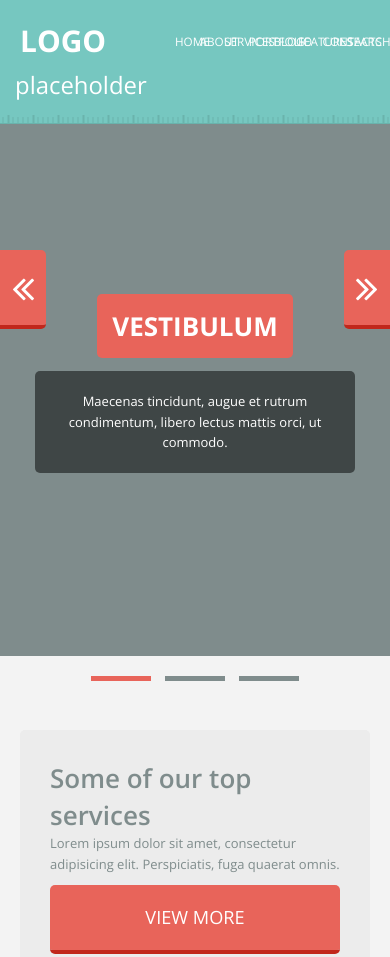
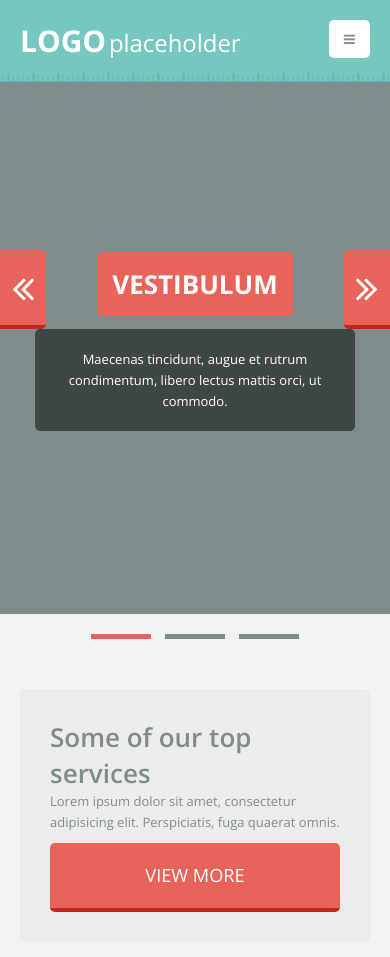
Before and after one commit to williamsdesigns/carloantest, a website: page index.html in a window 390 px wide. Shown: the top 957 px of the page. Drawn offline with nearby package versions, Linux system fonts and the light colour scheme.

Commit message:
navigation completed

```diff
--- a/dev/scss/core/_general.scss
+++ b/dev/scss/core/_general.scss
@@ -10,6 +10,7 @@ body{
 	@include font-size($fontSize);
 	color: $color--grey;
 	background-color: $color--dark;
+	overflow-x: hidden;
 }
 
 .clearfix:before,
@@ -30,3 +31,7 @@ blockquote{
 p{
 	line-height: 1.6em;
 }
+
+main{
+	@include transition(opacity 0.3s ease);
+}
--- a/dev/scss/core/_layout.scss
+++ b/dev/scss/core/_layout.scss
@@ -52,24 +52,61 @@
 			display: none;
 		}
 	}
+	&__item--has-children{
+		position: relative;
+		border-bottom: 35px solid transparent;
+		a{
+			padding-left: $gutter*2;
+
+		}
+	}
+	&__item--has-children:before{
+		position: absolute;
+		height: $gutter;
+		width: $gutter;
+		left: 8px;
+		color: white;
+		top: 2px;
+		font: normal normal normal 10px/1 FontAwesome;
+		content: "\f078";
+	}
 	&__item--has-children ul{
 		position: absolute;
+		width: 220px;
+		margin-top: 20px;
+
+		&:after {
+			bottom: 100%;
+			left: 10%;
+			border: solid transparent;
+			content: " ";
+			height: 0;
+			width: 0;
+			position: absolute;
+			pointer-events: none;
+			border-color: rgba(136, 183, 213, 0);
+			border-bottom-color: darken($color--stand-out, 5%);
+			border-width: 5px;
+			margin-left: -5px;
+		}
 	}
+
 	&__item--has-children:hover{
 		&:hover a{
 			background-color: $color--stand-out;
 			border-bottom: 3px solid darken($color--stand-out, 5%);
 			margin-bottom: $gutter/2;
 		}
+		&:hover ul a{
+			border-bottom: none;
+		}
 
 		ul{
 			@include border-radius($gutter/2);
 			z-index: 100;
 			background-color: darken($color--stand-out, 5%);
-			margin: 0 0 0 $gutter/2;
-			padding: $gutter/2;
+			padding: $gutter/2 $gutter/2 0 $gutter/2;
 			display: block;
-			border-top: $gutter*2 solid transparent;
 
 			a{
 				padding: $gutter;
@@ -77,6 +114,84 @@
 				background-color: $color--stand-out;
 			}
 		}
+	}
+}
+
+.mobile-menu{
+	float: right;
+	display: none;
+	margin-top: $gutter*2;
+	padding: $gutter $gutter*1.5;
+	background-color: white;
+	@include border-radius($gutter/2);
+	cursor: pointer;
+}
+
+@include breakpoint(medium) {
+	.logo{
+		width: 80%;
+	}
+	.mobile-menu{
+		display: block;
+	}
+	.nav-is-open{
+		.nav{
+			right: 0;
+		}
+		main{
+			opacity: 0.1;
+		}
+	}
+	.nav{
+		background-color: darken($color--pop, 20%);
+		position: absolute;
+		margin-top: 0;
+		right: 100%;
+		width: 100%;
+		z-index: 100;
+		top: 82px;
+		@include transition(right 0.3s ease);
+
+		ul{
+			margin: 0;
+			padding: 0;
+		}
+
+		&__item--has-children:hover{
+			&:hover a{
+				border-bottom: none;
+				margin-bottom: 0;
+			}
+		}
+
+		&__item--has-children:before,
+		&__item--has-children:hover ul{
+			display: none; //Unable to do child click to reveal due to time constraints
+		}
+
+		&__item{
+			float: none;
+			width: 100%;
+			border-bottom: 1px solid darken($color--pop, 25%);
+
+
+
+			a{
+				padding: $gutter*2;
+				text-decoration: none;
+				color: white;
+				width: 100%;
+				display: block;
+			}
+
+			&:hover a{
+				background-color: $color--pop;
+				border: none;
+				border-radius: 0;
+			}
+
+		}
+
 	}
 }
 
--- a/index.html
+++ b/index.html
@@ -20,6 +20,9 @@
                 <div class="logo">
                     <h1 class="ir">LOGO <small>placeholder</small></h1>
                 </div>
+                <div class="mobile-menu">
+                    <i class="fa fa-bars"></i>
+                </div>
                 <nav class="nav">
                     <ul>
                         <li class="nav__item"><a href="">Home</a></li>
@@ -35,14 +38,14 @@
                         <li class="nav__item"><a href="">Blog</a></li>
                         <li class="nav__item"><a href="">Features</a></li>
                         <li class="nav__item"><a href="">Contacts</a></li>
-                        <li class="nav__item"><a href="">Search</a></li>
+                        <li class="nav__item"><a href=""><i class="fa fa-search"></i></a></li>
                     </ul>
                 </nav>
             </div>
         </div>
 
 
-
+    <main>
         <div id="slider" class="slider">
             <div>
                 <h1>VESTIBULUM</h1>
@@ -182,6 +185,7 @@
                 </div>
 
             </section>
+        </main>
 
         <script src="https://ajax.googleapis.com/ajax/libs/jquery/1.11.2/jquery.min.js"></script>
         <script src="js/owl.carousel.js"></script>
@@ -196,9 +200,15 @@
             });
             $(".next").click(function(){
                 slider.trigger('owl.next');
-              })
+            });
             $(".prev").click(function(){
                 slider.trigger('owl.prev');
+            });
+            $('.mobile-menu').click(function(){
+                $('body').toggleClass('nav-is-open');
+            });
+            $('.nav__item--has-children').mouseover(function(){
+                $(this).toggleClass('is-active');
             })
         });
         </script>
```
Also changed, not shown: css/core.css, 1 other file. Lines whose indentation alone changed are shown as unchanged.
